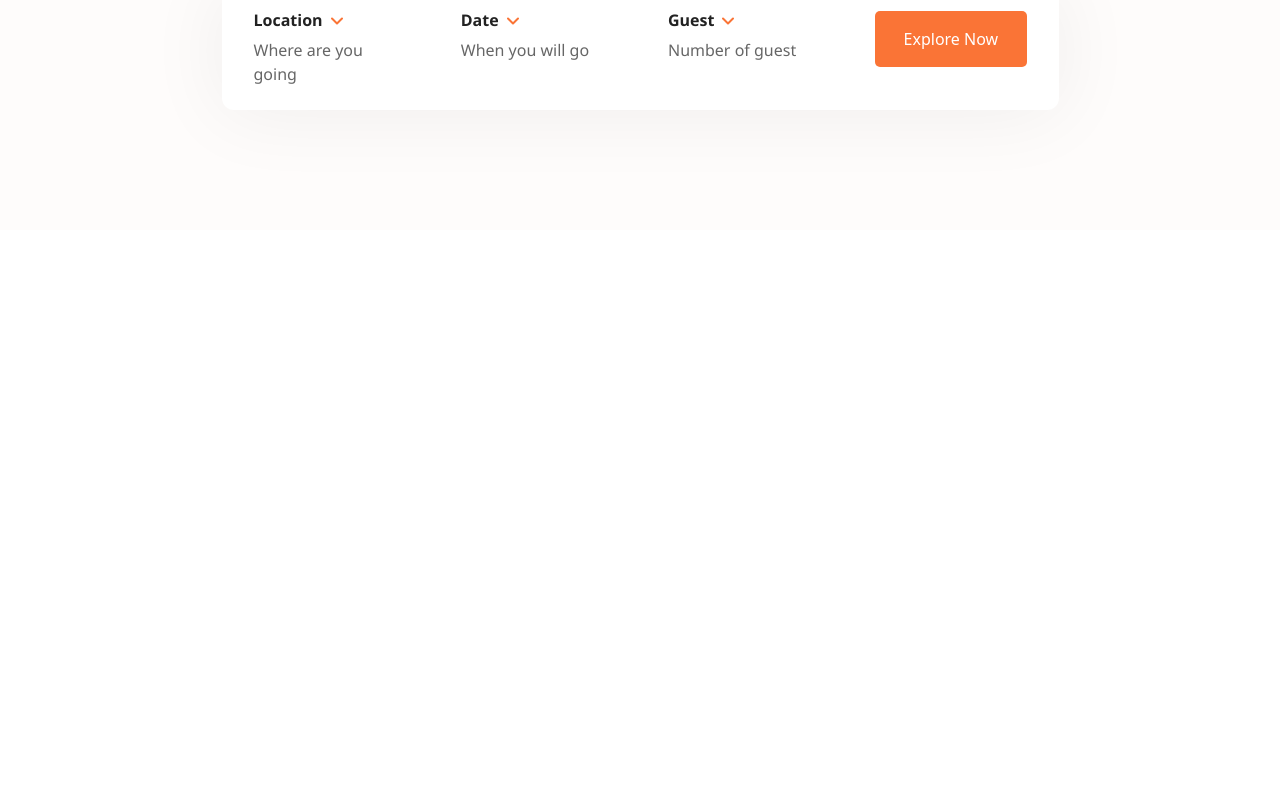
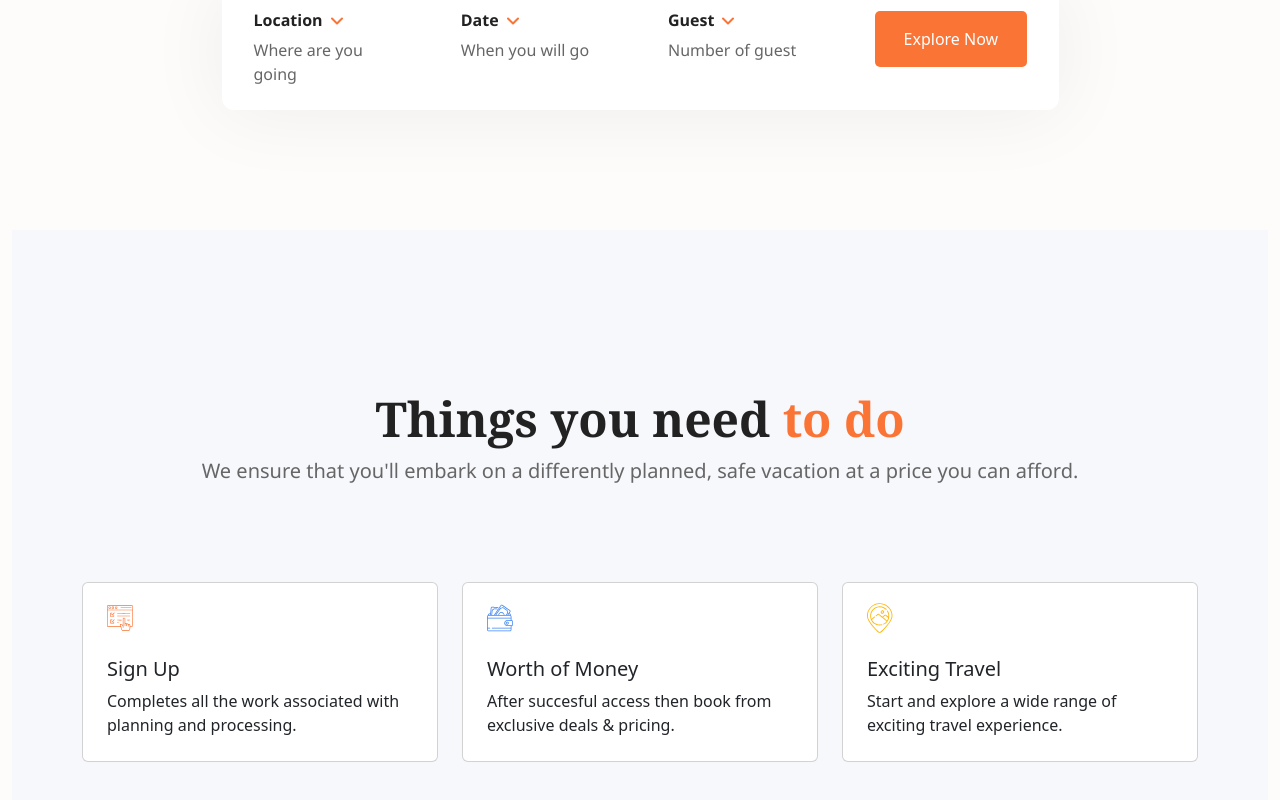
Before and after one commit to tiago2342t/vuejs-front, a Vue app: page / in a window 1280 px wide. Shown: the part 717-1517 px from the top of the page. Before the commit the page ends 947 px from the top, so only its background shows below. Built offline with nearby package versions, Linux system fonts and the light colour scheme.

Commit message:
To-do section added

```diff
--- a/src/App.vue
+++ b/src/App.vue
@@ -3,21 +3,23 @@
     <HeaderNav/>
     <main class="container-fluid">
       <HeroSection/>
+      <ListDo/>
     </main>
   </div>
 </template>
 
-<script>
+<script setup>
 import HeaderNav from './components/HeaderNav.vue'
 import HeroSection from './components/HeroSection.vue'
+import ListDo from './components/ListDo.vue';
 
-export default {
-  name: 'App',
-  components: {
-    HeaderNav,
-    HeroSection
-  }
-}
+// export default {
+//   name: 'App',
+//   components: {
+//     HeaderNav,
+//     HeroSection
+//   }
+// }
 </script>
 
 <style scoped>
--- a/src/components/HeroCard.vue
+++ b/src/components/HeroCard.vue
@@ -48,29 +48,7 @@
     </section>
 </template>
 
-<script>
-export default {
-    name: 'HeroCard',
-    data() {
-        return {
-            options: [
-                {
-                    name: 'Location',
-                    text: 'Where are you going'
-                },
-                {
-                    name: 'Date',
-                    text: 'When you will go'
-                },
-                {
-                    name: 'Guest',
-                    text: 'Number of guest'
-                },
-            ]
-        }
-    },
-}
-</script>
+<script setup></script>
 
 <style scoped>
 #carta-flotante {
--- a/src/components/HeroSection.vue
+++ b/src/components/HeroSection.vue
@@ -26,15 +26,15 @@
     </section>
 </template>
 
-<script>
+<script setup>
 import HeroCard from './HeroCard.vue';
 
-export default {
-    name: 'HeroSection',
-    components: {
-        HeroCard
-    }
-}
+// export default {
+//     name: 'HeroSection',
+//     components: {
+//         HeroCard
+//     }
+// }
 </script>
 
 <style scoped>
--- /dev/null
+++ b/src/components/ListDo.vue
@@ -0,0 +1,89 @@
+<template>
+    <section id="to-do">
+        <div class="container col-xxl-8">
+            <div class="fila row align-items-center justify-content-center">
+                <h3 class="centered-title">Things you need <b class="resaltar">to do</b></h3>
+                <p class="prf">We ensure that you'll embark on a differently planned, safe vacation at a price you can afford.</p>
+            </div>
+            <div class="row row-cols-1 row-cols-md-3 g-4">
+                <div class="col">
+                    <div class="card my-card w-100 h-100">
+                        <img src="../assets/img/logeo.svg" class="card-img-top" alt="Login"
+                        />
+                        <div class="card-body">
+                            <h5 class="card-title">Sign Up</h5>
+                            <p class="card-text">Completes all the work associated with planning and processing.
+                            </p>
+                        </div>
+                    </div>
+                </div>
+                <div class="col">
+                    <div class="card my-card w-100 h-100">
+                        <img src="../assets/img/billetera.svg" class="card-img-top" alt="Billetera"/>
+                        <div class="card-body">
+                            <h5 class="card-title">Worth of Money</h5>
+                            <p class="card-text">After succesful access then book from exclusive deals & pricing.</p>
+                        </div>
+                    </div>
+                </div>
+                <div class="col">
+                    <div class="card my-card w-100 h-100">
+                        <img src="../assets/img/puntero.svg" class="card-img-top" alt="Puntero del mapa"/>
+                        <div class="card-body">
+                            <h5 class="card-title">Exciting Travel</h5>
+                            <p class="card-text">Start and explore a wide range of exciting travel experience.
+                            </p>
+                        </div>
+                    </div>
+                </div>
+            </div>
+        </div>
+    </section>
+</template>
+
+<script setup></script>
+
+<style scoped>
+#to-do {
+    padding: 15vh 0;
+    background-color: #f7f8fc;
+}
+
+.centered-title {
+    font-family: Cambria, Cochin, Georgia, Times, "Times New Roman", serif;
+    font-weight: bold;
+    color: #222;
+    font-size: 6vh;
+    text-align: center;
+}
+
+.resaltar {
+    color: #fa7436;
+}
+
+.prf {
+    color: #666;
+    font-family: "Segoe UI", Tahoma, Geneva, Verdana, sans-serif;
+    text-align: center;
+    font-size: 2.5vh;
+}
+
+.fila {
+    padding: 2.5rem 0 5rem;
+}
+
+.my-card {
+    align-items: start;
+    justify-content: start;
+}
+
+.my-card img {
+    height: 50px;
+    width: 50px;
+    padding: 2.5vh 0 0 3vh;
+}
+
+.card-body {
+    padding: 3vh;
+}
+</style>
```
